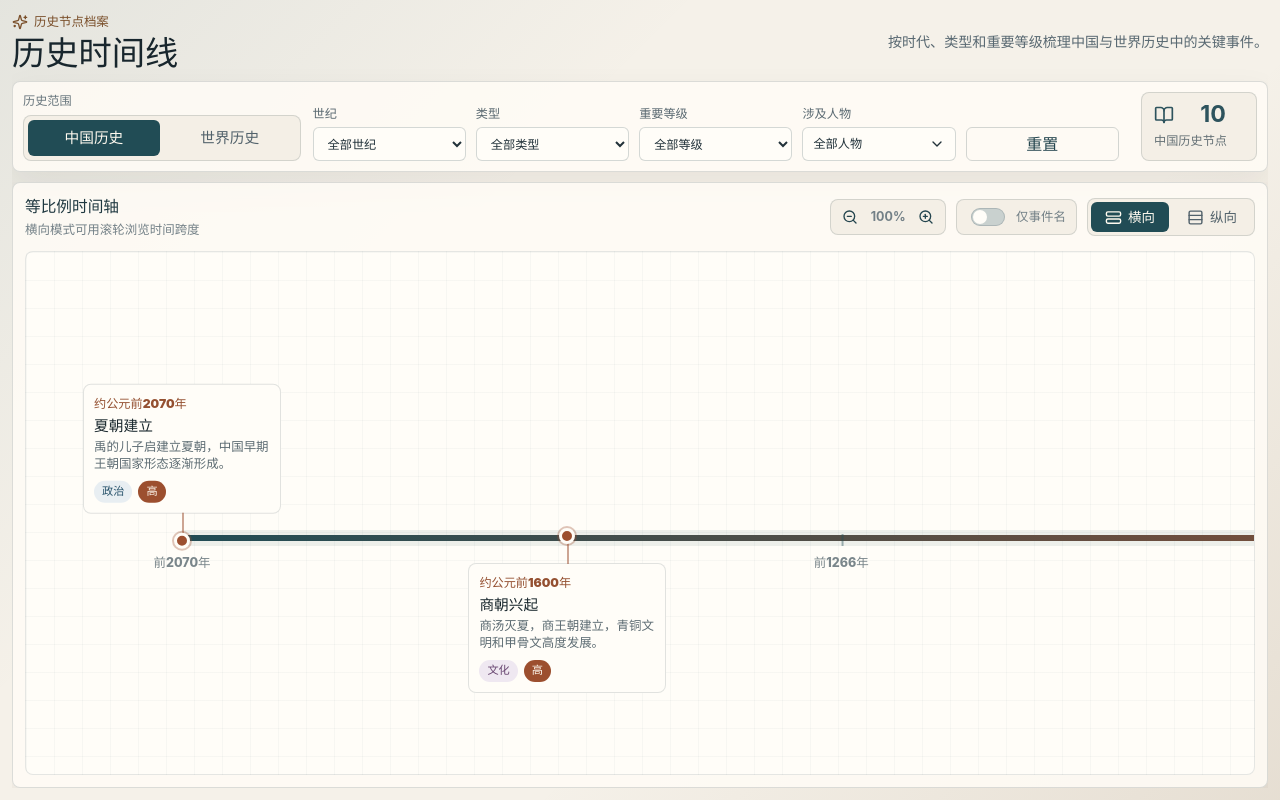
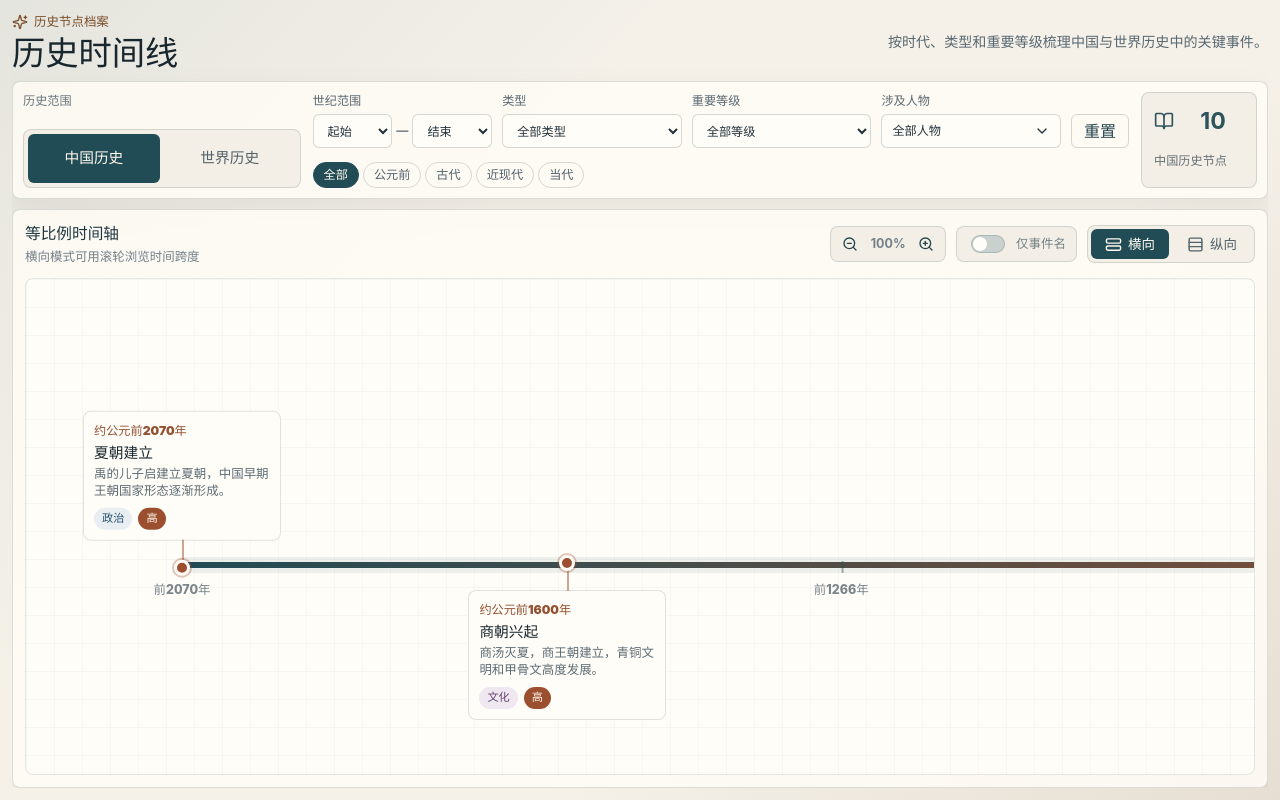
Before and after one commit to tiam-bloom/historical-timeline, a React (Vite) app: page / in a window 1280 px wide. Built offline with nearby package versions, Linux system fonts and the light colour scheme.

Commit message:
feat: 世纪筛选改为范围选择，增加快捷预设按钮

```diff
--- a/src/App.jsx
+++ b/src/App.jsx
@@ -77,20 +77,50 @@ function FigureMultiSelect({ selectedFigures, figureOptions, onFigureToggle }) {
   );
 }
 
-function Filters({ filters, periods, centuryOptions, figureOptions, onChange, onFigureToggle, onReset }) {
+const CENTURY_PRESETS = [
+  { label: '全部', from: '', to: '' },
+  { label: '公元前', from: '', to: '前1世纪' },
+  { label: '古代', from: '', to: '前3世纪' },
+  { label: '近现代', from: '18世纪', to: '' },
+  { label: '当代', from: '20世纪', to: '' }
+];
+
+function Filters({ filters, centuryOptions, figureOptions, onChange, onFigureToggle, onReset }) {
+  const handlePreset = (preset) => {
+    onChange('centuryFrom', preset.from);
+    onChange('centuryTo', preset.to);
+  };
+
   return (
     <div className="filters" aria-label="时间线筛选">
       <div className="filter-row">
         <label>
-          <span>世纪</span>
-          <select value={filters.century} onChange={(event) => onChange('century', event.target.value)}>
-            <option value="全部世纪">全部世纪</option>
+          <span>世纪范围</span>
+          <div className="century-range">
+            <select
+              value={filters.centuryFrom}
+              onChange={(event) => onChange('centuryFrom', event.target.value)}
+            >
+              <option value="">起始</option>
               {centuryOptions.map((century) => (
                 <option value={century} key={century}>
                   {century}
                 </option>
               ))}
             </select>
+            <span className="century-range__sep">—</span>
+            <select
+              value={filters.centuryTo}
+              onChange={(event) => onChange('centuryTo', event.target.value)}
+            >
+              <option value="">结束</option>
+              {centuryOptions.map((century) => (
+                <option value={century} key={century}>
+                  {century}
+                </option>
+              ))}
+            </select>
+          </div>
         </label>
         <label>
           <span>类型</span>
@@ -126,6 +156,22 @@ function Filters({ filters, periods, centuryOptions, figureOptions, onChange, on
         <button className="button button--ghost" type="button" onClick={onReset}>
           重置
         </button>
+      </div>
+      <div className="century-presets">
+        {CENTURY_PRESETS.map((preset) => {
+          const isActive =
+            filters.centuryFrom === preset.from && filters.centuryTo === preset.to;
+          return (
+            <button
+              className={`century-presets__btn ${isActive ? 'is-active' : ''}`}
+              type="button"
+              key={preset.label}
+              onClick={() => handlePreset(preset)}
+            >
+              {preset.label}
+            </button>
+          );
+        })}
       </div>
     </div>
   );
@@ -183,6 +229,11 @@ function getTimelineLayout(events, minYear, yearSpan, axisLength, viewMode, comp
 function getCenturyLabel(sortYear) {
   const century = Math.ceil(Math.abs(sortYear) / 100);
   return sortYear < 0 ? `前${century}世纪` : `${century}世纪`;
+}
+
+function centuryToNum(label) {
+  const n = parseInt(label.replace('前', ''), 10);
+  return label.startsWith('前') ? -n : n;
 }
 
 const ZOOM_MIN = 0.5;
@@ -471,7 +522,8 @@ function App() {
     type: '全部类型',
     importance: '全部等级',
     period: '全部时期',
-    century: '全部世纪',
+    centuryFrom: '',
+    centuryTo: '',
     figures: []
   });
 
@@ -505,8 +557,18 @@ function App() {
         const matchesImportance =
           filters.importance === '全部等级' || event.importance === filters.importance;
         const matchesPeriod = filters.period === '全部时期' || event.period === filters.period;
-        const matchesCentury =
-          filters.century === '全部世纪' || getCenturyLabel(event.sortYear) === filters.century;
+
+        let matchesCentury = true;
+        if (filters.centuryFrom || filters.centuryTo) {
+          const eventCentury = centuryToNum(getCenturyLabel(event.sortYear));
+          if (filters.centuryFrom && eventCentury < centuryToNum(filters.centuryFrom)) {
+            matchesCentury = false;
+          }
+          if (filters.centuryTo && eventCentury > centuryToNum(filters.centuryTo)) {
+            matchesCentury = false;
+          }
+        }
+
         const matchesFigures =
           filters.figures.length === 0 || filters.figures.some((figure) => event.figures.includes(figure));
         return matchesType && matchesImportance && matchesPeriod && matchesCentury && matchesFigures;
@@ -542,7 +604,7 @@ function App() {
   const handleTabChange = (tabId) => {
     setActiveTab(tabId);
     setSelectedId(null);
-    setFilters({ type: '全部类型', importance: '全部等级', period: '全部时期', century: '全部世纪', figures: [] });
+    setFilters({ type: '全部类型', importance: '全部等级', period: '全部时期', centuryFrom: '', centuryTo: '', figures: [] });
   };
 
   const handleFilterChange = (key, value) => {
@@ -562,7 +624,7 @@ function App() {
   };
 
   const handleReset = () => {
-    setFilters({ type: '全部类型', importance: '全部等级', period: '全部时期', century: '全部世纪', figures: [] });
+    setFilters({ type: '全部类型', importance: '全部等级', period: '全部时期', centuryFrom: '', centuryTo: '', figures: [] });
   };
 
   const handleAddComment = (eventId, comment) => {
@@ -604,7 +666,6 @@ function App() {
         </div>
         <Filters
           filters={filters}
-          periods={periods}
           centuryOptions={centuryOptions}
           figureOptions={figureOptions}
           onChange={handleFilterChange}
--- a/src/styles.css
+++ b/src/styles.css
@@ -174,9 +174,53 @@ h1 {
 
 .filter-row {
   display: grid;
-  grid-template-columns: repeat(5, minmax(100px, 1fr)) auto;
+  grid-template-columns: repeat(4, minmax(120px, 1fr)) auto;
   gap: 10px;
   align-items: end;
+}
+
+.century-range {
+  display: flex;
+  align-items: center;
+  gap: 4px;
+}
+
+.century-range select {
+  flex: 1;
+  min-width: 0;
+}
+
+.century-range__sep {
+  color: #7a868b;
+  font-weight: 800;
+}
+
+.century-presets {
+  display: flex;
+  flex-wrap: wrap;
+  gap: 4px;
+  margin-top: 6px;
+}
+
+.century-presets__btn {
+  min-height: 26px;
+  padding: 0 10px;
+  border: 1px solid rgba(42, 65, 72, 0.18);
+  border-radius: 999px;
+  background: transparent;
+  color: #52626b;
+  font-size: 0.76rem;
+  font-weight: 800;
+}
+
+.century-presets__btn:hover {
+  background: #f4efe6;
+}
+
+.century-presets__btn.is-active {
+  border-color: #214c55;
+  background: #214c55;
+  color: #fffaf0;
 }
 
 label {
```
Lines whose indentation alone changed are shown as unchanged.
